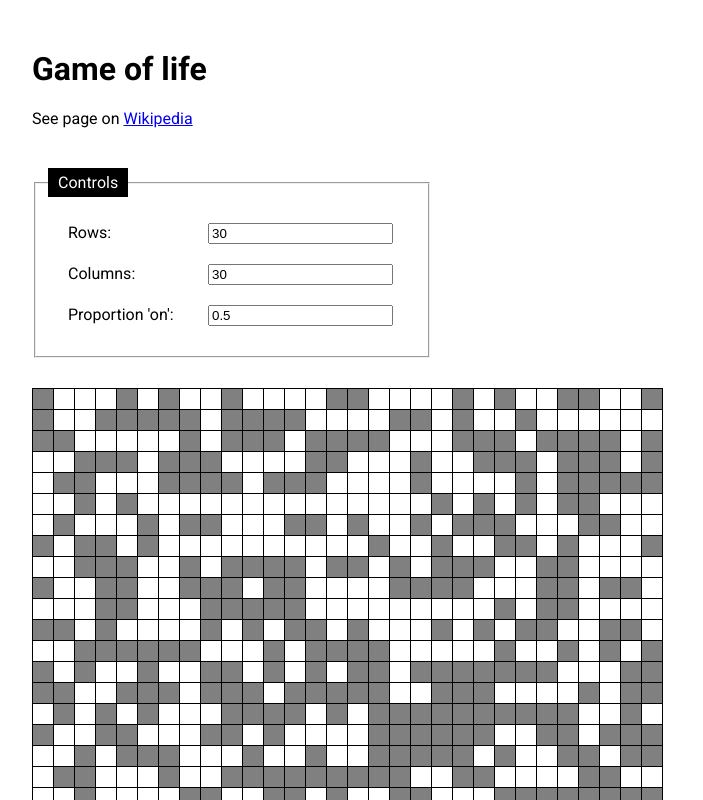
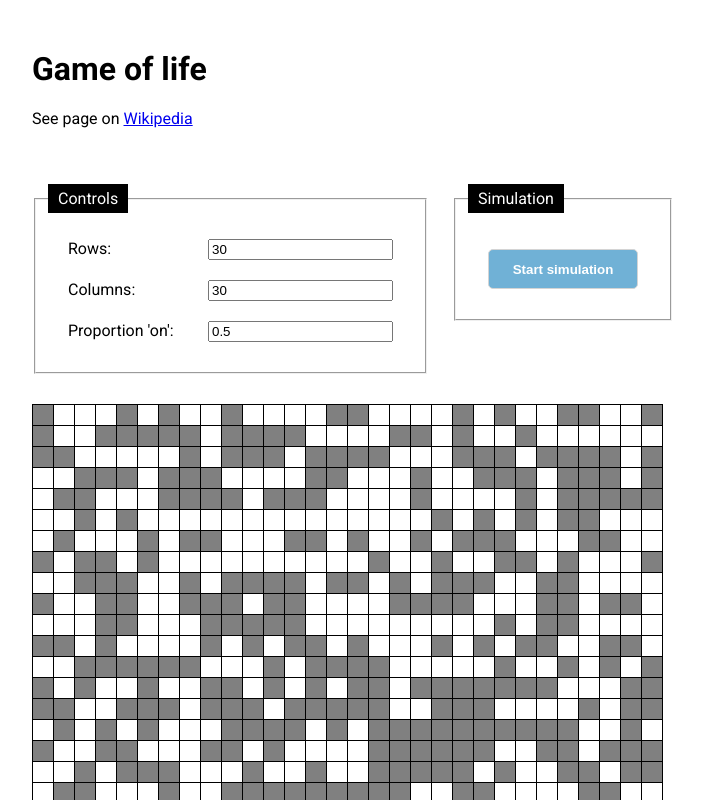
Before and after one commit to jamessimmonds/cellular-automata, a React (Create React App) app: page / in a window 1280 px wide. Shown: the top 800 px of the page, without its empty margins (18-721 px from the left). Built offline with nearby package versions, Linux system fonts and the light colour scheme.

Commit message:
Added simulation button

```diff
--- a/src/App.js
+++ b/src/App.js
@@ -6,10 +6,6 @@ function App() {
   const [rows, setRows] = useState(30);
   const [cols, setCols] = useState(30);
   const [proportion, setProportion] = useState(0.5);
-
-  function handleSubmit (e) {
-
-  }
 
   function handleRowsChange (e) {
     setRows(e.target.value);
@@ -27,7 +23,7 @@ function App() {
     <div>
       <h1>Game of life</h1>
       <p>See page on <a href="https://en.wikipedia.org/wiki/Cellular_automaton">Wikipedia</a></p>
-      <form onSubmit={handleSubmit}>
+      <form>
         <fieldset>
           <legend>Controls</legend>
           <ul>
@@ -46,6 +42,16 @@ function App() {
           </ul>
         </fieldset>
       </form>
+      <form>
+        <fieldset>
+          <legend>Simulation</legend>
+          <ul>
+            <li>
+              <button>Start simulation</button>
+            </li>
+          </ul>
+        </fieldset>
+      </form>
       <Grid rows={rows} cols={cols} proportion={proportion} />
     </div>
   );
--- a/src/index.css
+++ b/src/index.css
@@ -44,6 +44,9 @@ label {
 form {
   margin-top: 40px;
   width: 400px;
+  display: inline-flex;
+  margin-right: 20px;
+  vertical-align: top;
 }
 
 li {
@@ -66,7 +69,7 @@ legend {
 button {
   margin-top: 10px;
   height: 40px;
-  width: 70px;
+  width: 150px;
   background-color: #70b1d6;
   border: 1px solid rgb(212, 212, 212);
   border-radius: 5px;
```
